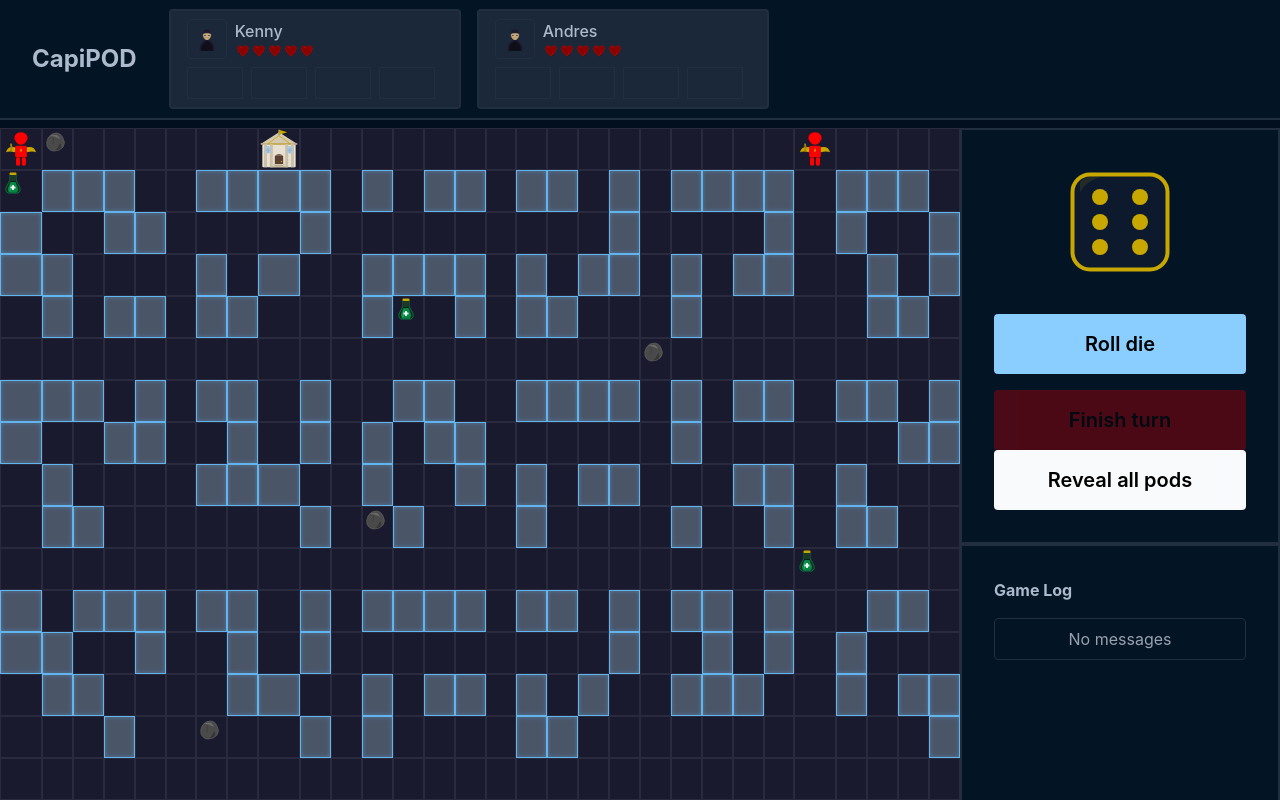
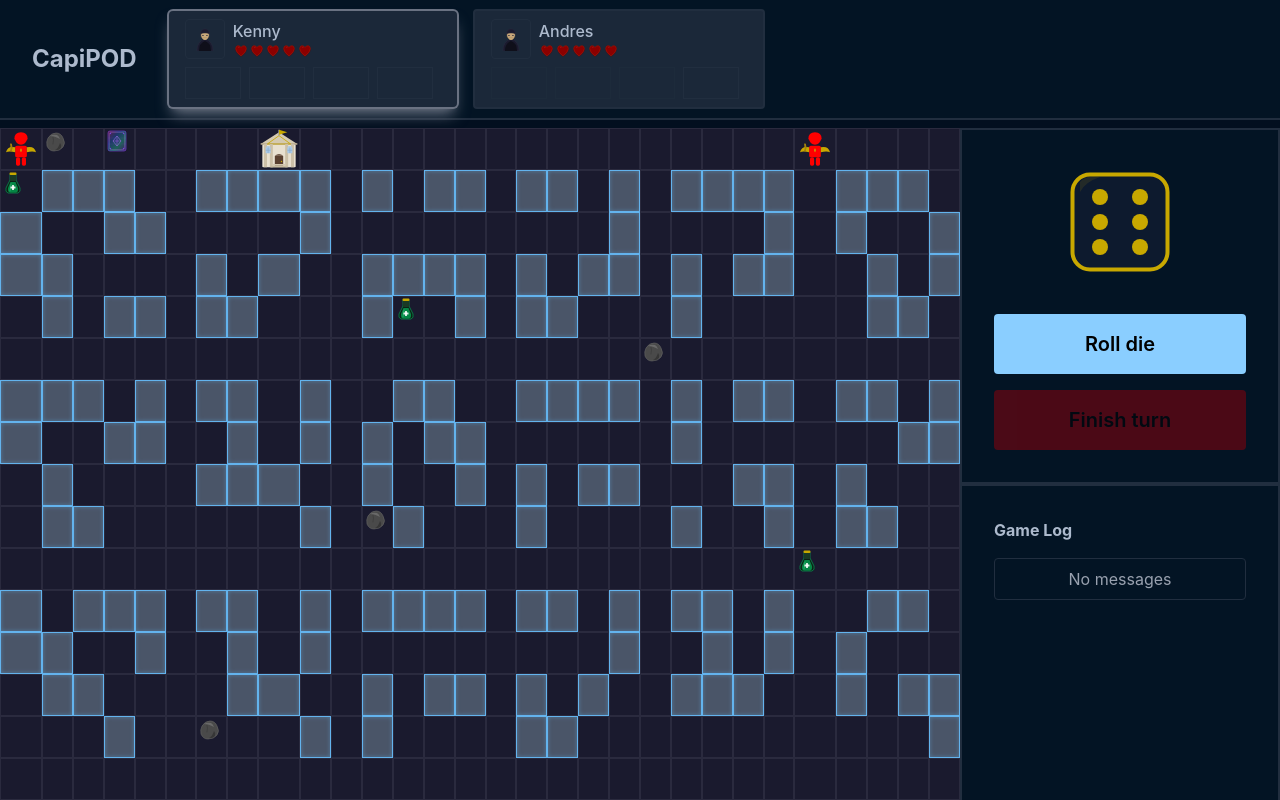
Before and after one commit to kaltbarba/Capipod, a React (Vite) app: page / in a window 1280 px wide. Shown: the top 800 px of the page. Built offline with nearby package versions, Linux system fonts and the light colour scheme.

Commit message:
Adds holo item

```diff
--- a/src/components/Board/index.tsx
+++ b/src/components/Board/index.tsx
@@ -16,6 +16,7 @@ import PlayerIcon from "../../assets/player.svg?react";
 import ShelterIcon from "../../assets/shelter.svg?react";
 import PotionIcon from "../../assets/potion.svg?react";
 import RockIcon from "../../assets/rock.svg?react";
+import HoloIcon from "../../assets/holo.svg?react";
 
 import "./index.scss";
 
@@ -137,6 +138,8 @@ export default function Board({
                   <PotionIcon width={24} height={24} />
                 ) : item.category === ItemCategory.rock ? (
                   <RockIcon width={24} height={24} />
+                ) : item.category === ItemCategory.holo ? (
+                  <HoloIcon width={24} height={24} />
                 ) : null
               ) : null}
 
--- a/src/components/Header/index.tsx
+++ b/src/components/Header/index.tsx
@@ -6,13 +6,13 @@ export default function Header() {
   const { players } = usePlayersStore();
 
   return (
-    <header className="h-30 flex flex-row items-center bg-surface border-b-2 border-border">
+    <header className="h-30 flex flex-row items-center bg-surface border-b-2 border-border overflow-visible">
       <div className="flex items-center mx-8">
         <h1 className="font-bold text-2xl text-content">CapiPOD</h1>
       </div>
       <div
         style={{ gridTemplateColumns: `repeat(${players.length}, auto)` }}
-        className="grid gap-x-4 h-full items-center"
+        className="grid gap-x-4 h-full items-center overflow-visible"
       >
         {players.map((player) => (
           <PlayerCard key={player.name} player={player} />
--- a/src/components/PlayerCard/index.tsx
+++ b/src/components/PlayerCard/index.tsx
@@ -6,13 +6,14 @@ import { ItemCategory } from "../../types";
 import HeartIcon from "../../assets/heart.svg?react";
 import PotionIcon from "../../assets/potion.svg?react";
 import RockIcon from "../../assets/rock.svg?react";
+import HoloIcon from "../../assets/holo.svg?react";
 import PortratIcon from "../../assets/portrait.svg?react";
 
-import { usePlayersStore } from "../../store";
+import { usePlayersStore, useGameStore } from "../../store";
 
 export default function PlayerCard({ player }: { player: Player }) {
-  const { consumeItem } = usePlayersStore();
-  const { setSelectedItem } = usePlayersStore();
+  const { consumeItem, setSelectedItem, players } = usePlayersStore();
+  const { currentPlayerIndex } = useGameStore();
 
   const potionItems = useMemo(
     () =>
@@ -26,10 +27,26 @@ export default function PlayerCard({ player }: { player: Player }) {
     [player.inventory],
   );
 
+  const holoItems = useMemo(
+    () =>
+      player.inventory.filter((item) => item.category === ItemCategory.holo),
+    [player.inventory],
+  );
+
+  const isPlayerTurn = useMemo(
+    () => player.id === players[currentPlayerIndex]?.id,
+    [currentPlayerIndex, player.id, players],
+  );
+
   return (
     <div
       key={player.name}
-      className="h-fit flex flex-col border-2 border-border bg-surface-element rounded py-2 px-4"
+      className={[
+        "h-fit flex flex-col   bg-surface-element rounded py-2 px-4",
+        isPlayerTurn
+          ? "ring-2 ring-gray-500 shadow-lg shadow-gray-500 "
+          : "border-border border-2",
+      ].join(" ")}
     >
       <div className="flex flex-row items-center mb-2">
         <div className="flex items-center justify-center border border-border rounded w-10 h-10  mr-2">
@@ -48,11 +65,15 @@ export default function PlayerCard({ player }: { player: Player }) {
 
       <div className="flex flex-row">
         <button
-          className="w-14 h-8 border border-border bg-secondary-800 mr-2 flex justify-center items-center relative cursor-pointer"
+          className={[
+            "w-14 h-8 border border-border bg-secondary-800 mr-2 flex justify-center items-center relative ",
+            isPlayerTurn ? "cursor-pointer" : "disabled:opacity-50",
+          ].join(" ")}
           onClick={() =>
             potionItems.length &&
             consumeItem({ item: potionItems[potionItems.length - 1], player })
           }
+          disabled={!isPlayerTurn}
         >
           {potionItems.length > 0 ? (
             <>
@@ -65,10 +86,14 @@ export default function PlayerCard({ player }: { player: Player }) {
         </button>
 
         <button
-          className="w-14 h-8 border border-border bg-secondary-800 mr-2 flex justify-center items-center relative cursor-pointer"
+          className={[
+            "w-14 h-8 border border-border bg-secondary-800 mr-2 flex justify-center items-center relative ",
+            isPlayerTurn ? "cursor-pointer" : "disabled:opacity-50",
+          ].join(" ")}
           onClick={() =>
             rockItems.length && setSelectedItem(rockItems[rockItems.length - 1])
           }
+          disabled={!isPlayerTurn}
         >
           {rockItems.length > 0 ? (
             <>
@@ -80,7 +105,26 @@ export default function PlayerCard({ player }: { player: Player }) {
           ) : null}
         </button>
 
-        <button className="w-14 h-8 border border-border bg-secondary-800 mr-2 flex justify-center items-center relative cursor-pointer"></button>
+        <button
+          className={[
+            "w-14 h-8 border border-border bg-secondary-800 mr-2 flex justify-center items-center relative ",
+            isPlayerTurn ? "cursor-pointer" : "disabled:opacity-50",
+          ].join(" ")}
+          onClick={() =>
+            holoItems.length &&
+            consumeItem({ item: holoItems[holoItems.length - 1], player })
+          }
+          disabled={!isPlayerTurn}
+        >
+          {holoItems.length > 0 ? (
+            <>
+              <HoloIcon width="24" height="24" />
+              <div className="absolute top-0 right-2 rounded-full bg-orange-600 text-sm w-4 h-4 inline-flex justify-center items-center">
+                {holoItems.length}
+              </div>
+            </>
+          ) : null}
+        </button>
 
         <button className="w-14 h-8 border border-border bg-secondary-800 mr-2 flex justify-center items-center relative cursor-pointer"></button>
       </div>
--- a/src/components/TurnSection/index.tsx
+++ b/src/components/TurnSection/index.tsx
@@ -3,7 +3,7 @@ import DieIcon from "../../assets/die.svg?react";
 import { usePlayersStore, useGameStore } from "../../store";
 
 export default function TurnSection() {
-  const { revealPods, currentPlayerIndex } = useGameStore();
+  const { currentPlayerIndex } = useGameStore();
   const { players, rollDieForPlayer, finishPlayerTurn } = usePlayersStore();
 
   return (
@@ -47,13 +47,6 @@ export default function TurnSection() {
       >
         Finish turn
       </button>
-
-      <button
-        className="text-xl bg-gray-50 font-semibold border-border px-8 py-4 rounded cursor-pointer w-full"
-        onClick={revealPods}
-      >
-        Reveal all pods
-      </button>
     </section>
   );
 }
--- a/src/data/items.ts
+++ b/src/data/items.ts
@@ -90,6 +90,14 @@ const ItemsData: GameItem[] = [
     effect: { type: EffectType.activatePod, range: 2 },
     coordinate: { x: 17, y: 28 },
   },
+  {
+    id: "holo-0",
+    name: "Holo Card",
+    category: ItemCategory.holo,
+    trigger: Trigger.pickup,
+    effect: { type: EffectType.revealPods },
+    coordinate: { x: 3, y: 0 },
+  },
 ];
 
 export default ItemsData;
--- a/src/store/playerStore/index.ts
+++ b/src/store/playerStore/index.ts
@@ -82,6 +82,10 @@ const effectHandler: EffectHandler = {
     if (!coordinate) return {};
 
     return { boardUpdate: { activatePod: getCoordinateKey(coordinate) } };
+  },
+  [EffectType.revealPods]: () => {
+    gameStore.getState().revealPods();
+    return { log: logEntry.allPodsRevealed() };
   },
 };
 
--- a/src/types/index.ts
+++ b/src/types/index.ts
@@ -35,21 +35,24 @@ export const Trigger: StringEnum<Trigger> = {
   pickup: "pickup",
 };
 
-export type ItemCategory = "potion" | "rock";
+export type ItemCategory = "potion" | "rock" | "holo";
 export const ItemCategory: StringEnum<ItemCategory> = {
   potion: "potion",
   rock: "rock",
+  holo: "holo",
 };
 
-export type EffectType = "heal" | "activatePod";
+export type EffectType = "heal" | "activatePod" | "revealPods";
 export const EffectType: StringEnum<EffectType> = {
   heal: "heal",
   activatePod: "activatePod",
+  revealPods: "revealPods",
 };
 
 export type Effect =
   | { type: typeof EffectType.heal; amount: number }
-  | { type: typeof EffectType.activatePod; range: number };
+  | { type: typeof EffectType.activatePod; range: number }
+  | { type: typeof EffectType.revealPods };
 
 export type LogEntry = {
   timestamp: Date;
```
Also changed, not shown: src/test/setup.ts (+0 -2 lines), src/assets/holo.svg (added).
